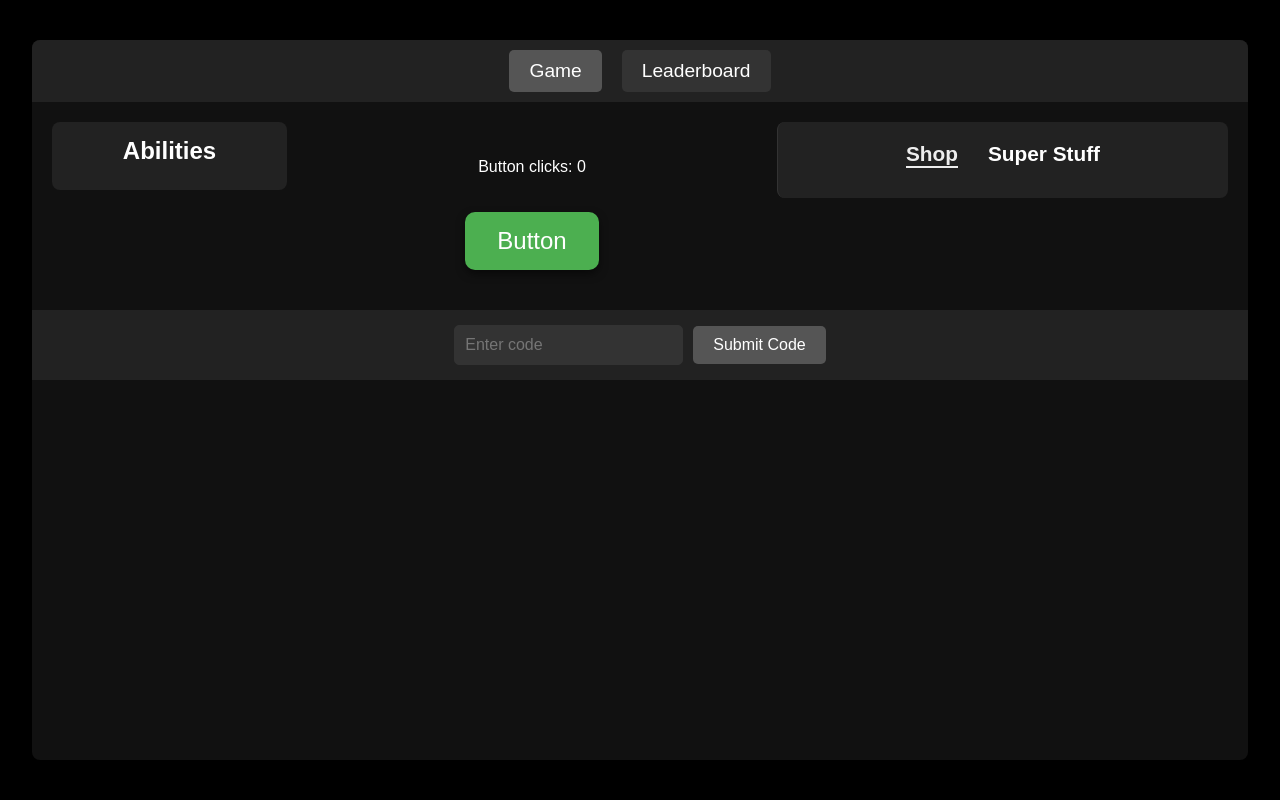
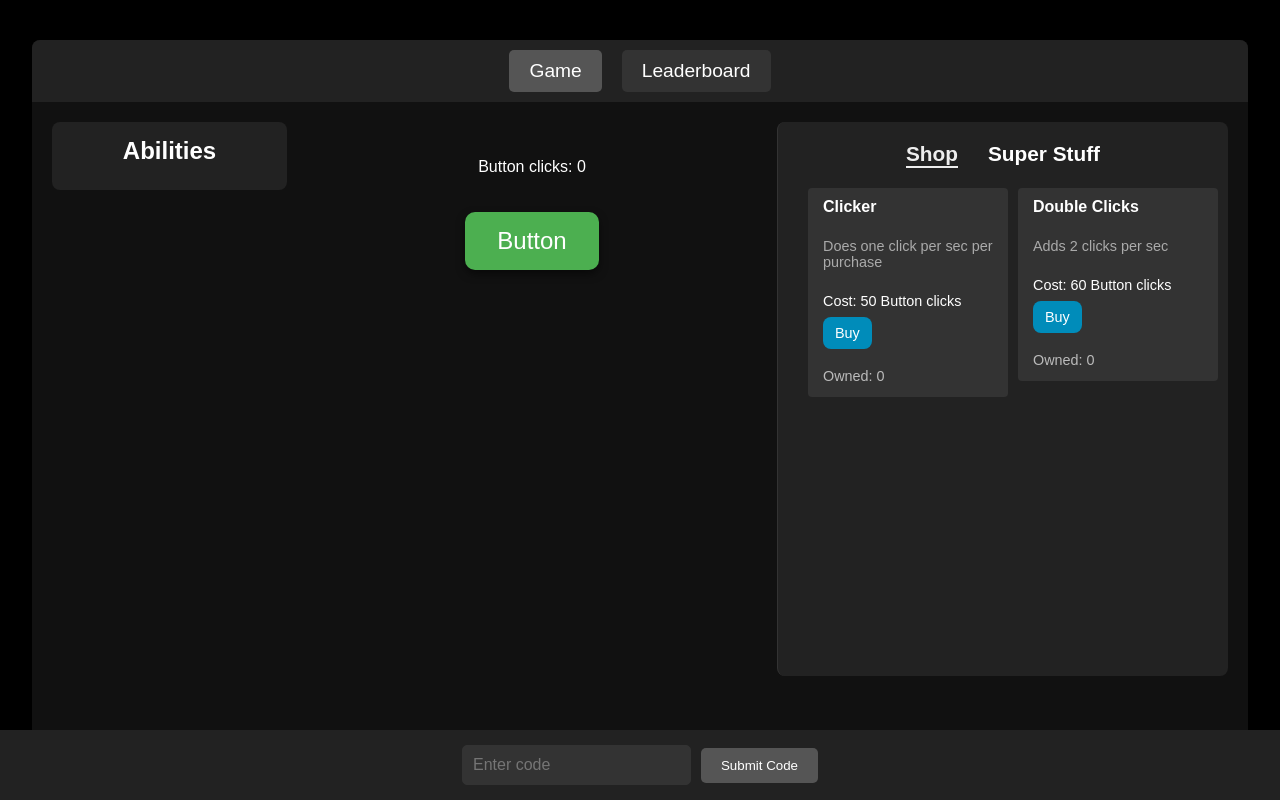
Before and after one commit to 0Azuree/ButtonClicker, a plain HTML site: page index.html in a window 1280 px wide. Drawn offline with Linux system fonts and the light colour scheme.

Commit message:
Update style.css

```diff
--- a/style.css
+++ b/style.css
@@ -65,6 +65,7 @@ main {
     padding: 20px;
     gap: 20px; /* Space between abilities, game, and shop */
     align-items: flex-start; /* Align items to the top */
+    margin-bottom: 60px; /* Space for fixed footer */
 }
 
 #abilities-section {
@@ -152,8 +153,7 @@ main {
     border-left: 1px solid #333;
     display: flex;
     flex-direction: column;
-    align-items: center;
-    position: relative; /* For absolute positioning of containers */
+    align-items: flex-start; /* Align items to the start of the flex container */
     overflow: hidden; /* Clip the swiping effect */
 }
 
@@ -183,22 +183,38 @@ main {
 .shop-container, .super-stuff-container {
     width: 100%;
     display: flex;
-    flex-wrap: wrap; /* Allow items to wrap */
-    justify-content: space-around; /* Distribute items evenly */
+    flex-direction: row; /* Arrange items in a row */
+    align-items: flex-start; /* Align items to the top */
     gap: 10px;
-    position: absolute;
-    top: 70px; /* Adjust based on title container height */
-    left: 0;
-    transition: transform 0.5s ease-in-out;
     padding: 10px; /* Add some padding around items */
+    overflow-x: auto; /* Enable horizontal scrolling */
+    overflow-y: hidden; /* Disable vertical scrolling */
+    scrollbar-width: thin; /* For Firefox */
+    scrollbar-color: #555 #222; /* For Firefox */
+}
+
+/* For Chrome, Edge, and Safari */
+.shop-container::-webkit-scrollbar, .super-stuff-container::-webkit-scrollbar {
+    height: 8px;
+}
+
+.shop-container::-webkit-scrollbar-track, .super-stuff-container::-webkit-scrollbar-track {
+    background: #222;
+    border-radius: 10px;
+}
+
+.shop-container::-webkit-scrollbar-thumb, .super-stuff-container::-webkit-scrollbar-thumb {
+    background-color: #555;
+    border-radius: 10px;
+    border: 2px solid #222;
 }
 
 .shop-container {
-    transform: translateX(0) !important; /* Ensure shop is visible initially */
+    /* transform: translateX(0) !important; Removed this to let normal flow handle visibility */
 }
 
 .super-stuff-container {
-    transform: translateX(100%);
+    transform: translateX(100%); /* Initially hide Super Stuff */
 }
 
 .shop-container.inactive {
@@ -214,13 +230,12 @@ main {
     padding: 10px 15px; /* Adjusted padding */
     margin-bottom: 10px; /* Reduced margin */
     border-radius: 4px;
-    width: calc(50% - 15px); /* Two items per row with spacing */
-    max-width: none; /* Remove max width */
+    width: 200px; /* Fixed width for horizontal scroll */
+    min-width: 200px; /* Minimum width */
     display: flex;
     flex-direction: column;
     gap: 5px; /* Reduced gap */
     box-sizing: border-box; /* Include padding and border in element's total width and height */
-    min-width: 200px; /* Minimum width for items */
     min-height: 80px; /* Added minimum height for shop items */
 }
 
@@ -271,10 +286,15 @@ main {
     color: #bbb;
 }
 
-footer {
+footer.fixed-bottom {
     background-color: #222;
     padding: 15px 20px;
     text-align: center;
+    position: fixed;
+    bottom: 0;
+    left: 0;
+    right: 0;
+    z-index: 10; /* Ensure it's above other content if needed */
 }
 
 .code-input-container {
@@ -299,11 +319,4 @@ footer {
     border: none;
     padding: 10px 20px;
     border-radius: 5px;
-    cursor: pointer;
-    font-size: 1em;
-    transition: background-color 0.3s ease;
-}
-
-.submit-button:hover {
-    background-color: #666;
-}
+    cursor:
```
